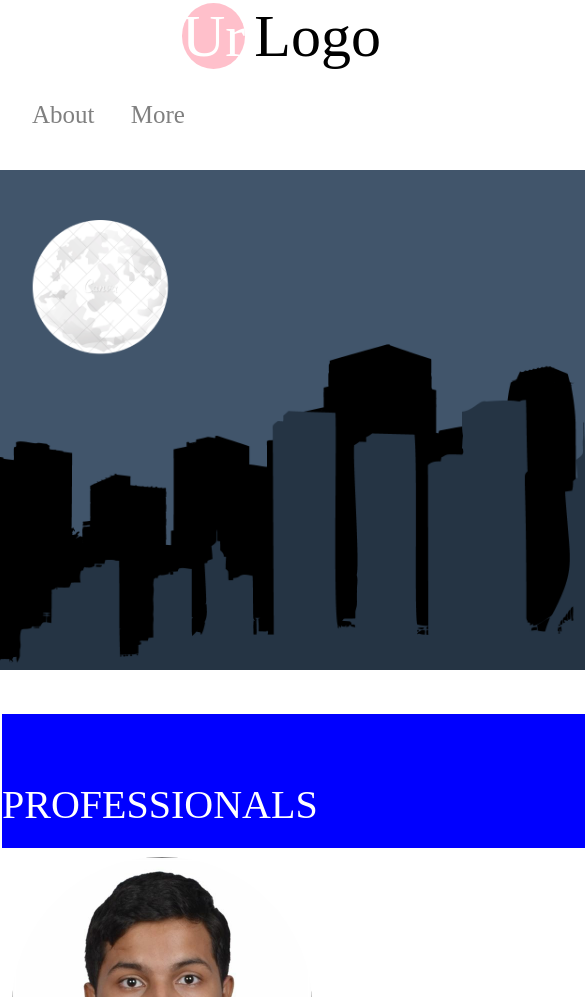
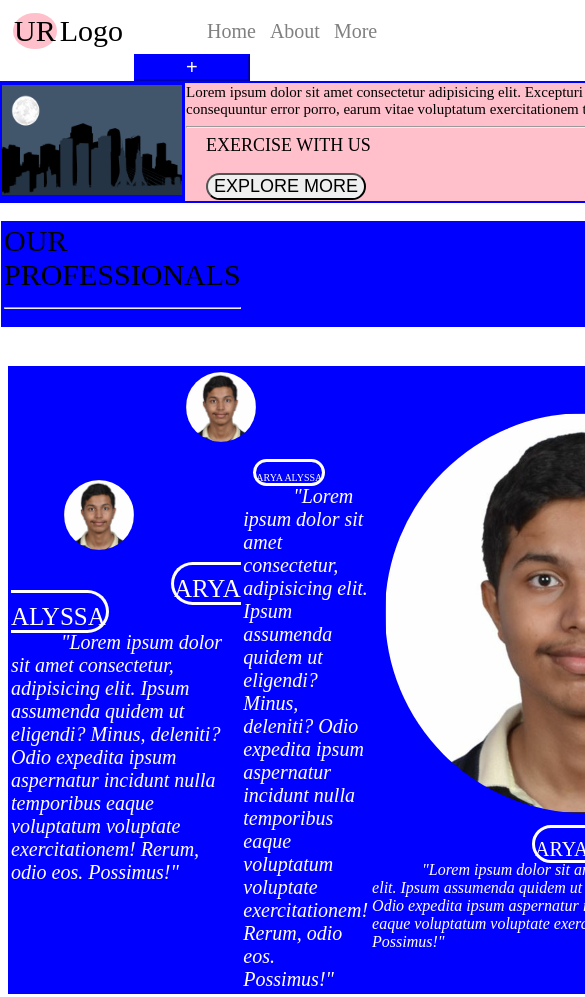
Before and after one commit to Vibhor0/training-1, a plain HTML site: page index.html in a window 390 px wide. Shown: the top 997 px of the page, 585 px wide, since content can reach past the window. Drawn offline with Linux system fonts and the light colour scheme.

Commit message:
added files

```diff
--- a/index.html
+++ b/index.html
@@ -4,118 +4,185 @@
     <meta charset="UTF-8">
     <meta http-equiv="X-UA-Compatible" content="IE=edge">
     <meta name="viewport" content="width=device-width, initial-scale=1.0">
-    <link href="index.css" rel="stylesheet">
-    <title>UR</title>
+    <title>QR</title>
+    <style>
+        @media screen and (max-width: 600px)
+        {
+            .a {
+                font-size: 30px !important;
+                margin-left:10px !important;
+            }
+            .b {
+                font-size: 30px !important;
+                margin-left:10px !important;
+            }
+            .c {
+                margin-left: 80px !important;
+                font-size: 20px !important;
+            }
+            .d {
+                margin-left: 10px !important;
+                font-size: 20px !important;
+            }
+            .e {
+                margin-left: 10px !important;
+                font-size: 20px !important;
+            }
+            .f {
+                margin-left:120px !important;
+                font-size:20px !important;
+            }
+            .g {
+                width:180px !important;
+                height:110px !important;
+            }
+            .h {
+                font-size: 15px !important;
+            }
+            .i {
+                font-size: 18px !important;
+            }
+            .j {
+                margin-left: 20px !important;
+                font-size: 18px !important;
+            }
+            .k {
+                font-size: 30px !important;
+            }
+            .l {
+                width:70px !important;
+                height: 70px !important;
+            }
+            .m {
+                font-size: 10px !important;
+                margin-left: 10px !important;
+            }
+            .n {
+                font-size: 20px !important;
+            }
+            .o {
+                width:70px !important;
+                height: 70px !important;
+                margin-left: -60px !important;
+            }
+            .p {
+                font-size: 10px !important;
+                margin-left: 10px !important;
+            }
+            .q {
+                font-size: 20px !important;
+            }
+            .r {
+                width:70px !important;
+                height: 70px !important;
+                margin-left: -60px !important;
+            }
+            .s{
+                font-size: 10px !important;
+                margin-left: 10px !important;
+            }
+            .t {
+                font-size: 20px !important;
+            }
+        }
+    </style>
 </head>
 <body>
     <table>
+        <tr>
+            <td>
                 <table>
                     <tr>
+                        <td class="a" style="background-color:pink; border-radius: 50%;font-size:50px">
+                                UR
+                        </td>
+                        <td class="b" style="font-size: 50px">
+                            Logo
+                        </td>
                         <td>
-                    <span class="spana" style="background:pink;color: white; font-size: 60px;border-radius:50%;margin-left:180px">Ur</span>
-                    <span class="spanb" style="font-size: 60px;margin-left:5px;">Logo</span>
+                            <a href="#" class="c" style="margin-left:1000px;font-size:25px;text-decoration: none; color: grey">Home</a>
                         </td>
-            </tr>
-            <tr>
                         <td>
-                    <span>
-                        <a href="#" class="aa" style="font-size:25px;color:grey;text-decoration:none;margin-left:1250px">
-                                Home
-                        </a>
-                    </span>
-                    <span>
-                        <a href="#" class="ab" style="margin-left:30px;
-                        font-size:25px;color:grey;text-decoration:none;">
-                                About
-                        </a>
-                    </span>
-                    <span>
-                        <a href="#" class="ac" style="margin-left:30px;font-size:25px;color:grey;text-decoration:none;">
-                         More
-                        </a>
-                        </span>
+                            <a href="#" class="d" style="margin-left:50px;font-size:25px;text-decoration: none; color: grey">About</a>
                         </td>
-            </tr>
-            <tr>
                         <td>
-                    <button class="ba" style="background:blue;color:white;width:120px;margin-left:820px;height:40px;font-size:30px;border-color:blue;">
-                        +
-                    </button>
-                </td>
-            </tr>
-        </table>
-        <table>
-            <tr class="ta">
-                <td>
-                    <img src="Untitled design.png" class="ia" style="width:900px; height:500px;margin-left:-20px;margin-top:-5px;">
-                </td>
-                <td class="tb" style="background:pink;">
-                <span class="spanc" style="float:right;margin-right:400px;font-size:25px;margin-left:60px;color:white;">Lorem ipsum dolor sit amet, consectetur adipisicing elit.
-                </span>
-                <hr class="ha" style=" width:80px;margin-left:100px;height:4px;background:white;">
-                <br>
-                <span style="font-size:50px;margin-left:57px;">EXERCISE WITH US</span><br><br>
-                <button class="bb" style="color:black;background:white;border-radius:5em;border-color:white;font-size:25px;width:280px;height:80px;margin-left:70px;">&emsp;EXPLORE MORE&emsp;</button></span>
-            </td>
-            </tr>
-        </table>
-        <br>
-        <br>
-        <table>
-            <tr style="background:blue">
-                <td style="padding-right:500px;padding-top:20px;padding-bottom:20px">
-                     <span class="spand" style="margin-left:600px;
-                     background-color:blue;width:100px;color:white;
-                     font-size:40px;">
-                            OUR PROFESSIONALS
-                        </span>
+                            <a href="#" class="e" style="margin-left:50px;font-size:25px;text-decoration: none; color: grey">More</a>
                         </td>
                     </tr>
                 </table>
                 <table>
                     <tr>
                         <td>
-                        <img src="DSC_0616_-.jpg" class="ib" style="width:300px;
-                        height:300px;border-radius:30em;margin-left:10px;">
+                            <button class="f" style="margin-left: 720px;background-color: blue;color:white;font-size:40px;padding:0 50px 0 50px;border-color: blue;">
+                                +
+                            </button>
                         </td>
+                    </tr>
+                </table>
+                <table style="background:blue">
+                    <table style="background:blue;margin-left:-12px; margin-top:-3px">
+                        <tr>
                             <td>
-                    <img src="DSC_0616_-.jpg" class="ic" style="width:300px;
-                        height:300px;border-radius:30em;margin-left:300px;">
+                                <img src="Untitled design.png" class="g" alt="an image" width="720px" height="auto" />
                             </td>
-                <td>
-                    <img src="DSC_0616_-.jpg" class="id" style="width:300px;
-                        height:300px;border-radius:30em;margin-left:290px;">
+                            <td class="h" style="background:pink; font-size: 25px;" width="790px">
+                                Lorem ipsum dolor sit amet consectetur adipisicing elit. Excepturi expedita laborum aperiam esse sequi aspernatur, qui consequuntur error porro, earum vitae voluptatum exercitationem totam commodi provident dolore omnis fuga? Facere?
+                                <hr>
+                                <span class="i" style="font-size: 50px;margin-left:20px">EXERCISE WITH US</span>
+                                <br>
+                                <br>
+                                <button class="j" style="font-size: 20px;margin-left:100px; border-radius: 30px;">
+                                    EXPLORE MORE
+                                </button>
+                            </td>
+                        </tr>
+                    </table>
+                    <br>
+                    <table style="background:blue;margin-left:-10px; padding-right:989px">
+                        <tr>
+                            <td class="k" style="font-size:50px;">
+
+                                OUR PROFESSIONALS
+                                <hr>
+                            </td>
+                        </tr>
+                    </table>
                 </td>
             </tr>
         </table>
         <br>
         <br>
-        <hr>
-        <br>
-        <span>
-            <button style="margin-left:120px">
-                ARYA ALYSSA
-            </button>
-            <button style="margin-left:520px">
-                ANI ARIEL
-            </button>
-            <button style="margin-left:510px">
-                DON ARULA
-            </button>
-        </span>
+        <table style="background:blue; color: white">
+            <tr>
+                <td>
+                    <img src="DSC_0616_-.jpg" class="l" width="400px" height="400px" alt="my photo" style="margin-left:50px;border-radius: 50%;border:solid blue" />
                     <br>
                     <br>
-        <span>
-            <span style="margin-left:40px">"Lorem ipsum dolor sit amet consectetur adipisicing </span>
-            <span style="margin-left:200px">"elit. Minus omnis, quas voluptatem explicabo molestias</span>
-            <span style="margin-left:230px">"Lorem ipsum dolor sit amet consectetur adipisicing </span>
+                    <span clss="m" style="font-size:25px;border:solid;margin-left:160px;border-radius:30px;padding:10px 0 0">ARYA ALYSSA</span>
                     <br>
-            <span style="margin-left:46px">Lorem ipsum dolor sit amet consectetur adipisicing</span>
-            <span style="margin-left:207px">elit. Minus omnis, quas voluptatem explicabo molestias</span>
-            <span style="margin-left:237px">Lorem ipsum dolor sit amet consectetur adipisicing<br>
-            <span style="margin-left:46px">Lorem ipsum dolor sit amet consectetur adipisicing"</span>
-            <span style="margin-left:200px">elit. Minus omnis, quas voluptatem explicabo molestias"</span>
-            <span style="margin-left:230px">Lorem ipsum dolor sit amet consectetur adipisicing"</span>
-        </span>
+                    <span class="n" style="margin-left:50px"><em>"Lorem ipsum dolor sit amet consectetur, adipisicing elit. Ipsum assumenda quidem ut eligendi? Minus, deleniti? Odio expedita ipsum aspernatur incidunt nulla temporibus eaque voluptatum voluptate exercitationem! Rerum, odio eos. Possimus!"</em></span></td>
+
+
+                    <td>
+                        <img src="DSC_0616_-.jpg" class="o" width="400px" height="400px" alt="my photo" style="margin-left:50px;border-radius: 50%;border:solid blue" />
+                    <br>
+                    <br>
+                    <span class="p" style="font-size:25px;border:solid;margin-left:160px;border-radius:30px;padding:10px 0 0">ARYA ALYSSA</span>
+                    <br>
+                    <span class="q" style="margin-left:50px;"><em>"Lorem ipsum dolor sit amet consectetur, adipisicing elit. Ipsum assumenda quidem ut eligendi? Minus, deleniti? Odio expedita ipsum aspernatur incidunt nulla temporibus eaque voluptatum voluptate exercitationem! Rerum, odio eos. Possimus!"</em></span></td>
+
+                    <td>
+                        <img class="s" src="DSC_0616_-.jpg" width="400px" height="400px" alt="my photo" style="margin-left:50px;border-radius: 50%;border:solid blue" />
+                    <br>
+                    <br>
+                    <span class="t" style="font-size:25px;border:solid;margin-left:160px;border-radius:30px;padding:10px 0 0 0">ARYA ALYSSA</span>
+                    <br>
+                    <span class="u" style="margin-left:50px"><em>"Lorem ipsum dolor sit amet consectetur, adipisicing elit. Ipsum assumenda quidem ut eligendi? Minus, deleniti? Odio expedita ipsum aspernatur incidunt nulla temporibus eaque voluptatum voluptate exercitationem! Rerum, odio eos. Possimus!"</em></span></td>
+                </tr>
+            </table>
+
+        </table>
+                </table>
+
 </body>
 </html>
```
Lines whose indentation alone changed are shown as unchanged.
